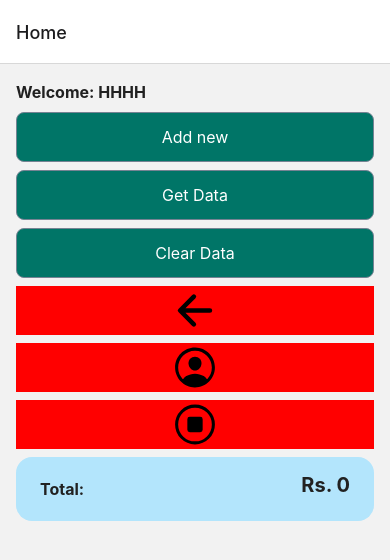
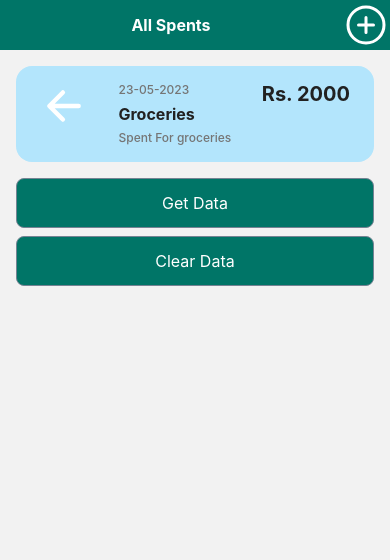
Before and after one commit to prem0406/ExpenseManagement, a React Native app: screen /Home in a window 390 px wide. Shown: the top 560 px of the page. Built offline with nearby package versions, Linux system fonts and the light colour scheme.

Commit message:
top bar navigation

```diff
--- a/App.tsx
+++ b/App.tsx
@@ -5,7 +5,7 @@ import {createNativeStackNavigator} from '@react-navigation/native-stack';
 import Home from './src/screens/Home';
 import AddForm from './src/screens/AddForm';
 import AsyncStorage from '@react-native-async-storage/async-storage';
-import {Alert} from 'react-native';
+import {Alert, StatusBar} from 'react-native';
 
 export type RootStackParamList = {
   // Login: undefined;
@@ -37,18 +37,17 @@ function App(): React.JSX.Element {
 
   return username ? (
     <NavigationContainer>
-      <Stack.Navigator initialRouteName="Home">
+      <StatusBar backgroundColor="transparent" barStyle="default" translucent />
+      <Stack.Navigator
+        initialRouteName="Home"
+        screenOptions={{headerShown: false}}>
         {/* <Stack.Screen
         name="Login"
         component={Login}
         options={{title: 'Login'}}
       /> */}
         <Stack.Screen name="Home" component={Home} />
-        <Stack.Screen
-          name="AddNew"
-          component={AddForm}
-          options={{headerShown: false}}
-        />
+        <Stack.Screen name="AddNew" component={AddForm} />
       </Stack.Navigator>
     </NavigationContainer>
   ) : (
--- a/src/assets/icons/back.tsx
+++ b/src/assets/icons/back.tsx
@@ -4,7 +4,7 @@ const Back = (props: SvgProps) => (
   <Svg viewBox="0 0 512 512" {...props}>
     <Path
       fill="none"
-      stroke="#000000" //send as prop
+      stroke="#FFFFFF" //send as prop
       strokeLinecap="round"
       strokeLinejoin="round"
       strokeWidth={48}
--- a/src/assets/icons/iconsMap.tsx
+++ b/src/assets/icons/iconsMap.tsx
@@ -2,11 +2,15 @@ import React from 'react';
 import Back from './back';
 import Profile from './profile';
 import StopRound from './stopRound';
+import PlusRound from './plusRound';
 
 const IconsMap = {
   back: <Back />,
   profile: <Profile />,
   stopRound: <StopRound />,
+  plusRound: <PlusRound />,
 };
 
+export type IconsType = keyof typeof IconsMap;
+
 export {IconsMap};
--- /dev/null
+++ b/src/assets/icons/plusRound.tsx
@@ -0,0 +1,22 @@
+import * as React from 'react';
+import Svg, {SvgProps, Path} from 'react-native-svg';
+const PlusRound = (props: SvgProps) => (
+  <Svg viewBox="0 0 512 512" {...props}>
+    <Path
+      fill="none"
+      stroke="#FFFFFF" //send as prop
+      strokeMiterlimit={10}
+      strokeWidth={32}
+      d="M448 256c0-106-86-192-192-192S64 150 64 256s86 192 192 192 192-86 192-192z"
+    />
+    <Path
+      fill="none"
+      stroke="#FFFFFF" //send as prop
+      strokeLinecap="round"
+      strokeLinejoin="round"
+      strokeWidth={32}
+      d="M256 176v160m80-80H176"
+    />
+  </Svg>
+);
+export default PlusRound;
--- a/src/components/ItemRow.tsx
+++ b/src/components/ItemRow.tsx
@@ -4,6 +4,7 @@ import {Item} from '../screens/Home';
 import {colors, TextColors} from '../theme/colors';
 import {CustomText, TextTypes} from './text';
 import {Amount} from './amount';
+import {Icon} from './icon';
 
 type ItemRowProps = {
   item: Item;
@@ -12,6 +13,7 @@ type ItemRowProps = {
 const ItemRow = ({item}: ItemRowProps) => {
   return (
     <View style={styles.container}>
+      <Icon name="back" />
       <View style={styles.mainContainer}>
         <CustomText
           type={TextTypes.body_small}
--- a/src/components/icon.tsx
+++ b/src/components/icon.tsx
@@ -1,17 +1,18 @@
 import {StyleSheet, View} from 'react-native';
 import React from 'react';
 import Back from '../assets/icons/back';
-import {IconsMap} from '../assets/icons/iconsMap';
+import {IconsMap, IconsType} from '../assets/icons/iconsMap';
 
-export const Icon = ({name}: {name: keyof typeof IconsMap}) => {
+export const Icon = ({name}: {name: IconsType}) => {
   const SVGImage = IconsMap[name] ? IconsMap[name] : <Back />;
-  const reactComponent = React.cloneElement(SVGImage);
+  const reactComponent = React.cloneElement(SVGImage, {color: 'white'});
   return <View style={styles.container}>{reactComponent}</View>;
 };
 
 const styles = StyleSheet.create({
   container: {
-    height: 49,
-    backgroundColor: 'red',
+    height: 48,
+    width: 48,
+    borderRadius: 24,
   },
 });
--- a/src/components/navigationLayout.tsx
+++ b/src/components/navigationLayout.tsx
@@ -1,20 +1,48 @@
-import {View, StyleSheet} from 'react-native';
+import {View, StyleSheet, TouchableOpacity} from 'react-native';
 import React, {PropsWithChildren} from 'react';
 import {CustomText} from './text';
 import {colors, TextColors} from '../theme/colors';
+import {Icon} from './icon';
+import {IconsType} from '../assets/icons/iconsMap';
 
 export type NavigationLayoutProps = PropsWithChildren<{
   headerText: string;
+  leftIcon?: {
+    name: IconsType;
+    onPress?: () => void;
+  };
+  rightIcon?: {
+    name: IconsType;
+    onPress?: () => void;
+  };
 }>;
 
 export const NavigationLayout = ({
   headerText,
   children,
+  leftIcon,
+  rightIcon,
 }: NavigationLayoutProps) => {
   return (
     <>
       <View style={styles.headerStyles}>
-        <CustomText color={TextColors.text_On_Dark}>{headerText}</CustomText>
+        {leftIcon?.name && (
+          <TouchableOpacity onPress={leftIcon?.onPress}>
+            <Icon name={leftIcon.name} />
+          </TouchableOpacity>
+        )}
+        <View style={styles.center}>
+          <CustomText
+            color={TextColors.text_On_Dark}
+            styleOverride={styles.headerStyle}>
+            {headerText}
+          </CustomText>
+        </View>
+        {rightIcon?.name && (
+          <TouchableOpacity onPress={rightIcon?.onPress}>
+            <Icon name={rightIcon.name} />
+          </TouchableOpacity>
+        )}
       </View>
       {children}
     </>
@@ -23,9 +51,15 @@ export const NavigationLayout = ({
 
 const styles = StyleSheet.create({
   headerStyles: {
+    flexDirection: 'row',
     backgroundColor: colors.backgroundColors.mainColor,
     height: 50,
-    justifyContent: 'center',
     alignItems: 'center',
   },
+  center: {
+    flex: 1,
+  },
+  headerStyle: {
+    alignSelf: 'center',
+  },
 });
--- a/src/components/text.tsx
+++ b/src/components/text.tsx
@@ -31,6 +31,7 @@ export const CustomText = ({
   weight = 'normal',
   color,
   type,
+  styleOverride,
 }: TextProps) => {
   //weight will be removed
   const $weight = useMemo(() => {
@@ -45,7 +46,9 @@ export const CustomText = ({
   const $type = useMemo(() => typeStyles[type ?? TextTypes.body], [type]);
 
   return (
-    <Text style={[styles.textStyle, $type, $weight, $color]}>{children}</Text>
+    <Text style={[styles.textStyle, $type, $weight, $color, styleOverride]}>
+      {children}
+    </Text>
   );
 };
 
--- a/src/screens/AddForm.tsx
+++ b/src/screens/AddForm.tsx
@@ -55,7 +55,9 @@ const AddForm = ({navigation}: Props) => {
   };
 
   return (
-    <NavigationLayout headerText="Add New Expense">
+    <NavigationLayout
+      headerText="Add New Expense"
+      leftIcon={{name: 'back', onPress: navigation.goBack}}>
       <View style={styles.container}>
         <DatePicker
           modal
--- a/src/screens/Home.tsx
+++ b/src/screens/Home.tsx
@@ -5,7 +5,7 @@ import {NativeStackScreenProps} from '@react-navigation/native-stack';
 import AsyncStorage from '@react-native-async-storage/async-storage';
 import ItemRow from '../components/ItemRow';
 import {CustomButton, CustomText} from '../components';
-import {Icon} from '../components/icon';
+import {NavigationLayout} from '../components/navigationLayout';
 
 type Props = NativeStackScreenProps<RootStackParamList, 'Home'>;
 
@@ -51,16 +51,8 @@ const Home = ({navigation}: Props) => {
     }
   };
 
-  // useEffect(() => {
-  //   console.log('Mounted');
-  //   getData();
-
-  //   return () => console.log('Un-Mounted');
-  // }, []);
-
   useEffect(() => {
     const unsubscribe = navigation.addListener('focus', () => {
-      // getData();
       console.log('Mounted');
     });
 
@@ -74,32 +66,31 @@ const Home = ({navigation}: Props) => {
   }, 0);
 
   return (
+    <NavigationLayout
+      headerText="All Spents"
+      rightIcon={{name: 'plusRound', onPress: handleBtnPress}}>
       <View style={styles.container}>
+        <ItemRow
+          item={{
+            date: '23-05-2023',
+            title: 'Groceries',
+            amount: '2000',
+            id: '111',
+            desc: 'Spent For groceries',
+          }}
+        />
+        {/* <CustomText>Welcome: {username}</CustomText> */}
         <View style={styles.topWrapper}>
-        <CustomText>Welcome: {username}</CustomText>
-        <CustomButton label="Add new" onPress={handleBtnPress} />
           <CustomButton label="Get Data" onPress={getData} />
           <CustomButton label="Clear Data" onPress={clearData} />
-        <Icon name="back" />
-        <Icon name="profile" />
-        <Icon name="stopRound" />
-
           <FlatList
             data={itemList}
             renderItem={item => <ItemRow item={item.item} />}
             keyExtractor={item => item.id}
           />
         </View>
-      <ItemRow
-        item={{
-          date: '',
-          title: 'Total:',
-          amount: totalAmount.toString(),
-          id: '999',
-          desc: '',
-        }}
-      />
       </View>
+    </NavigationLayout>
   );
 };
 
@@ -111,5 +102,6 @@ const styles = StyleSheet.create({
   },
   topWrapper: {
     gap: 8,
+    paddingTop: 16,
   },
 });
```
Lines whose indentation alone changed are shown as unchanged.
